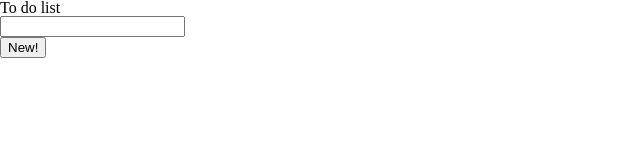
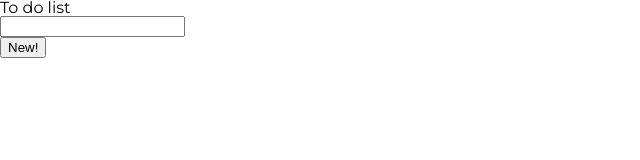
Before and after one commit to court-tek/webpack-starterkit-2026, a website built with webpack: page public/index.html in a window 1280 px wide. Shown: the full height of the page, 0-640 px from the left. Built offline with Linux system fonts and the light colour scheme.

Commit message:
added sass folder architecture

```diff
--- a/assets/styles/base/_typography.scss
+++ b/assets/styles/base/_typography.scss
@@ -0,0 +1 @@
+@import url('https://fonts.googleapis.com/css2?family=Montserrat:ital,wght@0,100..900;1,100..900&family=Noto+Sans:ital,wght@0,100..900;1,100..900&display=swap');
--- a/assets/styles/main.scss
+++ b/assets/styles/main.scss
@@ -1 +1,6 @@
 @use './base/' as *;
+
+body {
+    font-family: "Montserrat", sans-serif;
+    font-optical-sizing: auto;
+}
```
Also changed, not shown: assets/styles/base/_index.scss (line endings or trailing spaces), public/dist/bundle.js.
